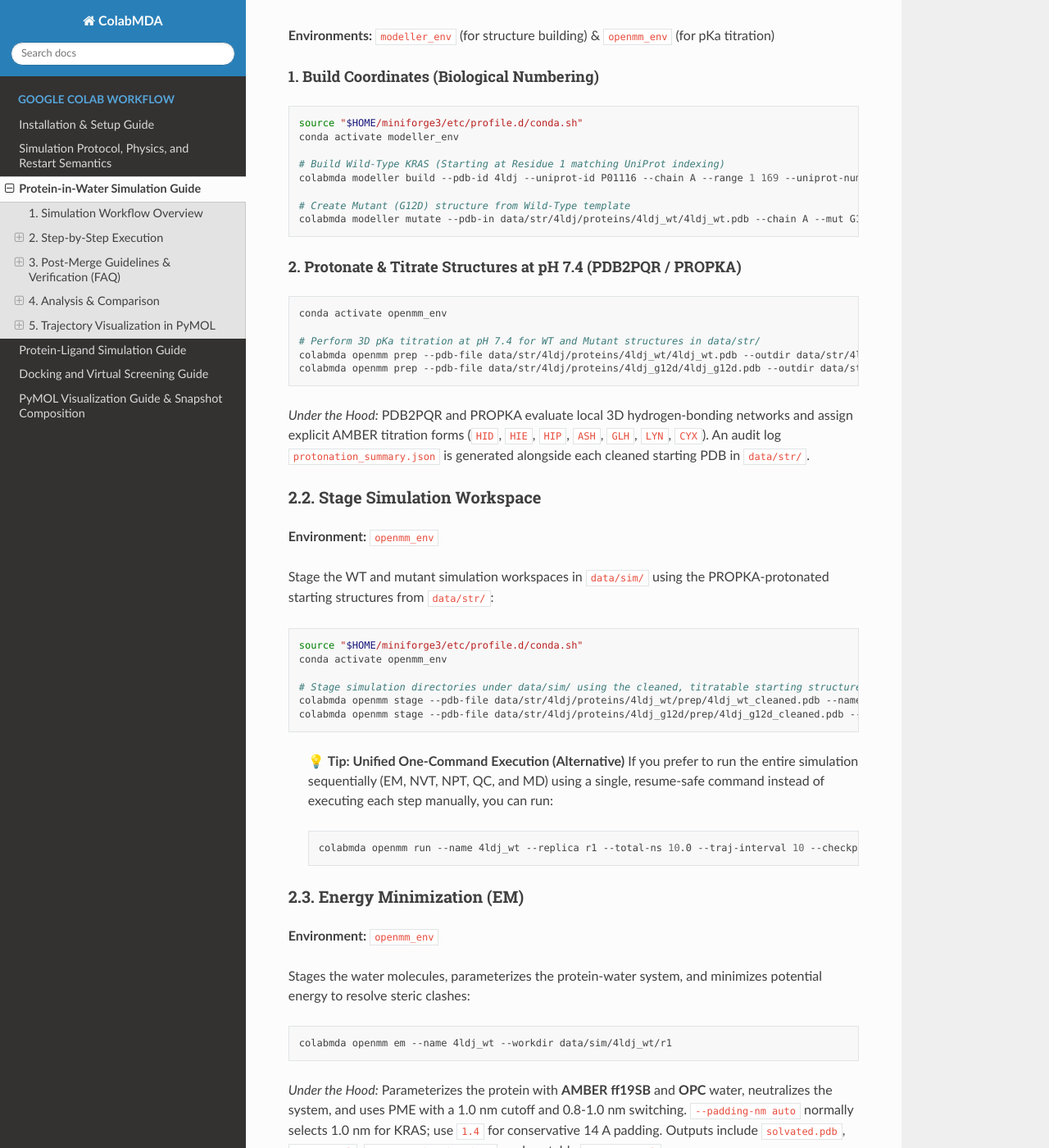
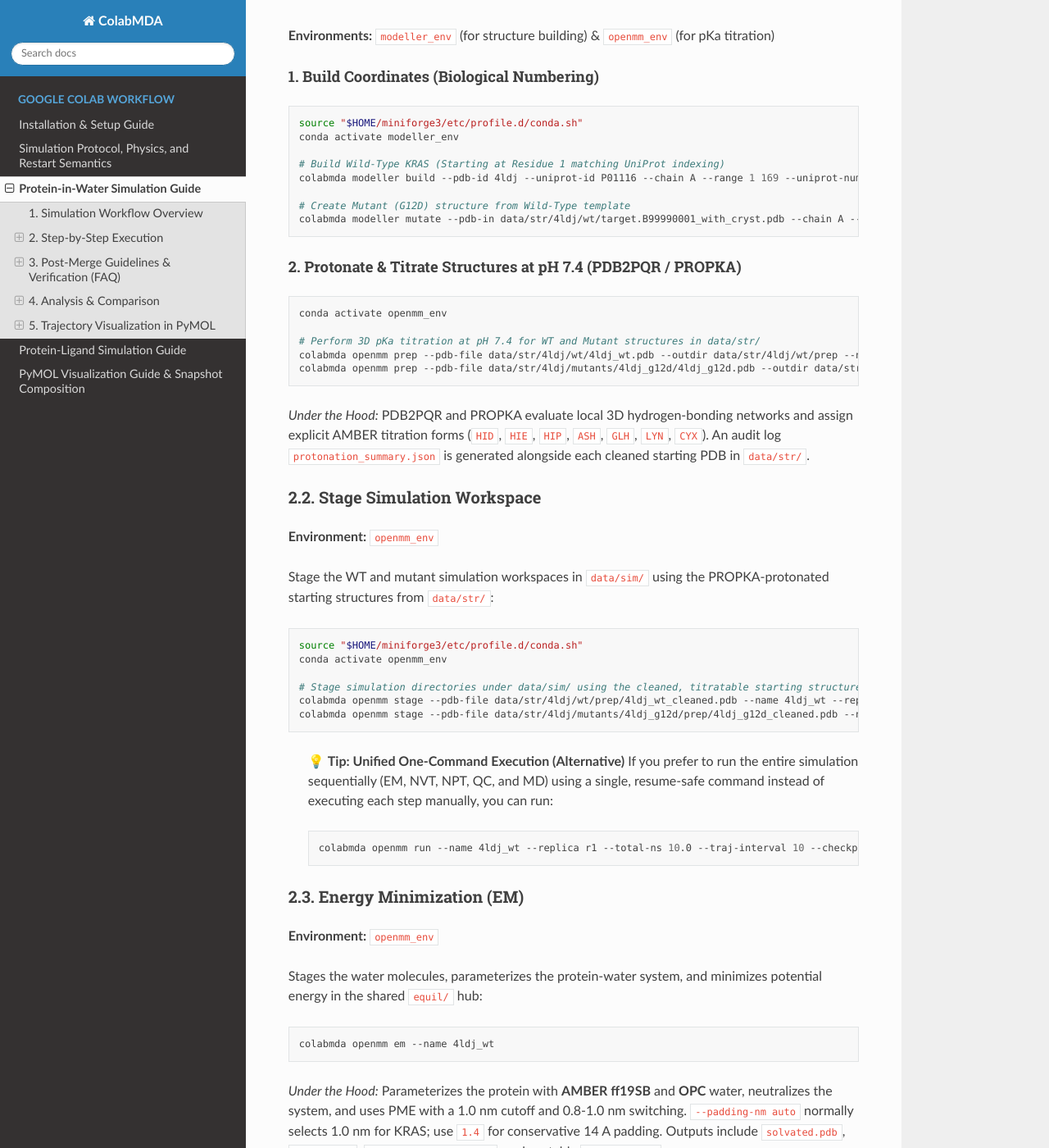
Before and after one commit to paulshamrat/ColabMDA, a Sphinx documentation site: the page built from docs/protein_water_simulation.md, in a window 1280 px wide and 1400 px high, scrolled down 921 px. Shown: the whole window at 82% size. Built offline with Sphinx 7.4.7 and the Read the Docs theme 3.1.0, drawn with Linux system fonts in a browser that asks for light colours; some of the changed text lies outside the part shown.

Commit message:
docs: harmonize Sphinx documentation with unified --name modular pipeline

````diff
--- a/docs/conf.py
+++ b/docs/conf.py
@@ -18,7 +18,7 @@ extensions = [
 ]
 
 templates_path = ["_templates"]
-exclude_patterns = ["_build", "Thumbs.db", ".DS_Store"]
+exclude_patterns = ["_build", "Thumbs.db", ".DS_Store", "virtual_screening.md"]
 
 # -- Options for HTML output -------------------------------------------------
 html_theme = "sphinx_rtd_theme"
--- a/docs/index.rst
+++ b/docs/index.rst
@@ -12,5 +12,4 @@ ColabMDA Documentation
    simulation_protocol
    protein_water_simulation
    protein_ligand_simulation
-   virtual_screening
    pymol_visualization
--- a/docs/protein_water_simulation.md
+++ b/docs/protein_water_simulation.md
@@ -34,10 +34,10 @@ source "$HOME/miniforge3/etc/profile.d/conda.sh"
 conda activate modeller_env
 
 # Build Wild-Type KRAS (Starting at Residue 1 matching UniProt indexing)
-colabmda modeller build --pdb-id 4ldj --uniprot-id P01116 --chain A --range 1 169 --uniprot-numbering --outdir data/str/4ldj/proteins/4ldj_wt
+colabmda modeller build --pdb-id 4ldj --uniprot-id P01116 --chain A --range 1 169 --uniprot-numbering --outdir data/str/4ldj/wt
 
 # Create Mutant (G12D) structure from Wild-Type template
-colabmda modeller mutate --pdb-in data/str/4ldj/proteins/4ldj_wt/4ldj_wt.pdb --chain A --mut G12D --outdir-mut data/str/4ldj/proteins/4ldj_g12d
+colabmda modeller mutate --pdb-in data/str/4ldj/wt/target.B99990001_with_cryst.pdb --chain A --mut G12D --outdir-mut data/str/4ldj/mutants/4ldj_g12d
 ```
 
 #### 2. Protonate & Titrate Structures at pH 7.4 (PDB2PQR / PROPKA)
@@ -45,8 +45,8 @@ colabmda modeller mutate --pdb-in data/str/4ldj/proteins/4ldj_wt/4ldj_wt.pdb --c
 conda activate openmm_env
 
 # Perform 3D pKa titration at pH 7.4 for WT and Mutant structures in data/str/
-colabmda openmm prep --pdb-file data/str/4ldj/proteins/4ldj_wt/4ldj_wt.pdb --outdir data/str/4ldj/proteins/4ldj_wt/prep --name 4ldj_wt --ph 7.4
-colabmda openmm prep --pdb-file data/str/4ldj/proteins/4ldj_g12d/4ldj_g12d.pdb --outdir data/str/4ldj/proteins/4ldj_g12d/prep --name 4ldj_g12d --ph 7.4
+colabmda openmm prep --pdb-file data/str/4ldj/wt/4ldj_wt.pdb --outdir data/str/4ldj/wt/prep --name 4ldj_wt --ph 7.4
+colabmda openmm prep --pdb-file data/str/4ldj/mutants/4ldj_g12d/4ldj_g12d.pdb --outdir data/str/4ldj/mutants/4ldj_g12d/prep --name 4ldj_g12d --ph 7.4
 ```
 *Under the Hood:* PDB2PQR and PROPKA evaluate local 3D hydrogen-bonding networks and assign explicit AMBER titration forms (`HID`, `HIE`, `HIP`, `ASH`, `GLH`, `LYN`, `CYX`). An audit log `protonation_summary.json` is generated alongside each cleaned starting PDB in `data/str/`.
 
@@ -59,8 +59,8 @@ source "$HOME/miniforge3/etc/profile.d/conda.sh"
 conda activate openmm_env
 
 # Stage simulation directories under data/sim/ using the cleaned, titratable starting structures
-colabmda openmm stage --pdb-file data/str/4ldj/proteins/4ldj_wt/prep/4ldj_wt_cleaned.pdb --name 4ldj_wt --replica r1
-colabmda openmm stage --pdb-file data/str/4ldj/proteins/4ldj_g12d/prep/4ldj_g12d_cleaned.pdb --name 4ldj_g12d --replica r1
+colabmda openmm stage --pdb-file data/str/4ldj/wt/prep/4ldj_wt_cleaned.pdb --name 4ldj_wt --replica r1
+colabmda openmm stage --pdb-file data/str/4ldj/mutants/4ldj_g12d/prep/4ldj_g12d_cleaned.pdb --name 4ldj_g12d --replica r1
 ```
 
 > 💡 **Tip: Unified One-Command Execution (Alternative)**
@@ -72,9 +72,9 @@ colabmda openmm stage --pdb-file data/str/4ldj/proteins/4ldj_g12d/prep/4ldj_g12d
 ### 2.3. Energy Minimization (EM)
 **Environment:** `openmm_env`
 
-Stages the water molecules, parameterizes the protein-water system, and minimizes potential energy to resolve steric clashes:
+Stages the water molecules, parameterizes the protein-water system, and minimizes potential energy in the shared `equil/` hub:
 ```bash
-colabmda openmm em --name 4ldj_wt --workdir data/sim/4ldj_wt/r1
+colabmda openmm em --name 4ldj_wt
 ```
 *Under the Hood:* Parameterizes the protein with **AMBER ff19SB** and **OPC** water, neutralizes the system, and uses PME with a 1.0 nm cutoff and 0.8-1.0 nm switching. `--padding-nm auto` normally selects 1.0 nm for KRAS; use `1.4` for conservative 14 A padding. Outputs include `solvated.pdb`, `system.xml`, `parameterization.json`, and portable `em.state.xml`.
 
@@ -83,7 +83,7 @@ colabmda openmm em --name 4ldj_wt --workdir data/sim/4ldj_wt/r1
 
 Relaxes solvent molecules and adjusts temperature to 300 K while keeping protein heavy atoms restrained:
 ```bash
-colabmda openmm nvt --name 4ldj_wt --workdir data/sim/4ldj_wt/r1
+colabmda openmm nvt --name 4ldj_wt
 ```
 *Under the Hood:* Runs the default staged NVT profile: restrained minimization, gradual 50-300 K heating, post-heating minimization, and a 10/5/2/1 restraint-release ladder at 300 K. See the [stage table](simulation_protocol.md#default-staged-equilibration-profile).
 
@@ -92,7 +92,7 @@ colabmda openmm nvt --name 4ldj_wt --workdir data/sim/4ldj_wt/r1
 
 Relaxes the simulation box volume and adjusts system density under pressure:
 ```bash
-colabmda openmm npt --name 4ldj_wt --workdir data/sim/4ldj_wt/r1
+colabmda openmm npt --name 4ldj_wt
 ```
 *Under the Hood:* Runs stages 19-24 at 300 K and **1 bar**: four restrained 100 ps NPT stages, 100 ps unrestrained NPT, then 1 ns unrestrained NPT.
 
@@ -103,15 +103,15 @@ colabmda openmm npt --name 4ldj_wt --workdir data/sim/4ldj_wt/r1
 
 Plots and validates the stability of thermodynamic parameters (temperature, density, potential energy) before starting production MD:
 ```bash
-colabmda openmm qc --name 4ldj_wt --workdir data/sim/4ldj_wt/r1
+colabmda openmm qc --name 4ldj_wt
 ```
 
 ### 2.7. Production Molecular Dynamics (MD)
 **Environment:** `openmm_env`
 
-Runs the production trajectory in chunked, resume-safe segments:
+Runs the production trajectory in chunked, resume-safe segments (auto-inheriting from `equil/` into `r1/`):
 ```bash
-colabmda openmm md --name 4ldj_wt --workdir data/sim/4ldj_wt/r1 --total-ns 10.0 --traj-interval 10 --checkpoint-ps 1000
+colabmda openmm md --name 4ldj_wt --replica r1 --total-ns 10.0 --traj-interval 10 --checkpoint-ps 1000
 ```
 *Parameters:* `--total-ns` (total duration in ns), `--traj-interval` (coordinate saving frequency in ps), `--checkpoint-ps` (duration of each chunk before writing checkpoint to enable safe restarts). All bonds involving hydrogen atoms are constrained using the SHAKE-like algorithm (`HBonds`), allowing a stable 2 fs timestep. Long-range electrostatics are handled via Particle Mesh Ewald (PME) with a $1.0\text{ nm}$ cutoff.
 
@@ -141,8 +141,8 @@ colabmda openmm md --name 4ldj_wt --workdir data/sim/4ldj_wt/r1 --total-ns 10.0
 
 Combine trajectory chunks into a single DCD, apply periodic boundary condition (PBC) correction, and center the protein using the robust MDAnalysis-based engine (`--mda`):
 ```bash
-colabmda openmm merge --pdb-dir data/sim/4ldj_wt/r1 --center --wrap
-colabmda openmm merge --pdb-dir data/sim/4ldj_g12d/r1 --center --wrap
+colabmda openmm merge --name 4ldj_wt --replica r1 --center --wrap
+colabmda openmm merge --name 4ldj_g12d --replica r1 --center --wrap
 ```
 
 #### Output Files:
@@ -157,7 +157,7 @@ After a standard merge, the following files are created in the simulation replic
 ### 3.1. 🔍 Verifying Trajectory Frames
 To quickly check the status, simulation time, and number of frames in your merged files, run:
 ```bash
-colabmda openmm status --pdb-dir data/sim/4ldj_wt/r1
+colabmda openmm status --name 4ldj_wt --replica r1
 ```
 
 This will print a comprehensive status report including topology stats, chunks, and exact frame counts:
@@ -202,8 +202,8 @@ When merging trajectories, the reference topology file used and the resulting ou
 
 ### 4.1. Single System Analysis
 ```bash
-colabmda openmm analysis --pdb-id 4ldj_wt
-colabmda openmm analysis --pdb-id 4ldj_g12d
+colabmda openmm analysis --name 4ldj_wt --replica r1
+colabmda openmm analysis --name 4ldj_g12d --replica r1
 ```
 
 ### 4.2. WT vs Mutant Comparison
````
Also changed, not shown: README.md (+1 -2 lines), docs/installation.md (+2 -2 lines), docs/protein_ligand_simulation.md (+11 -11 lines).
